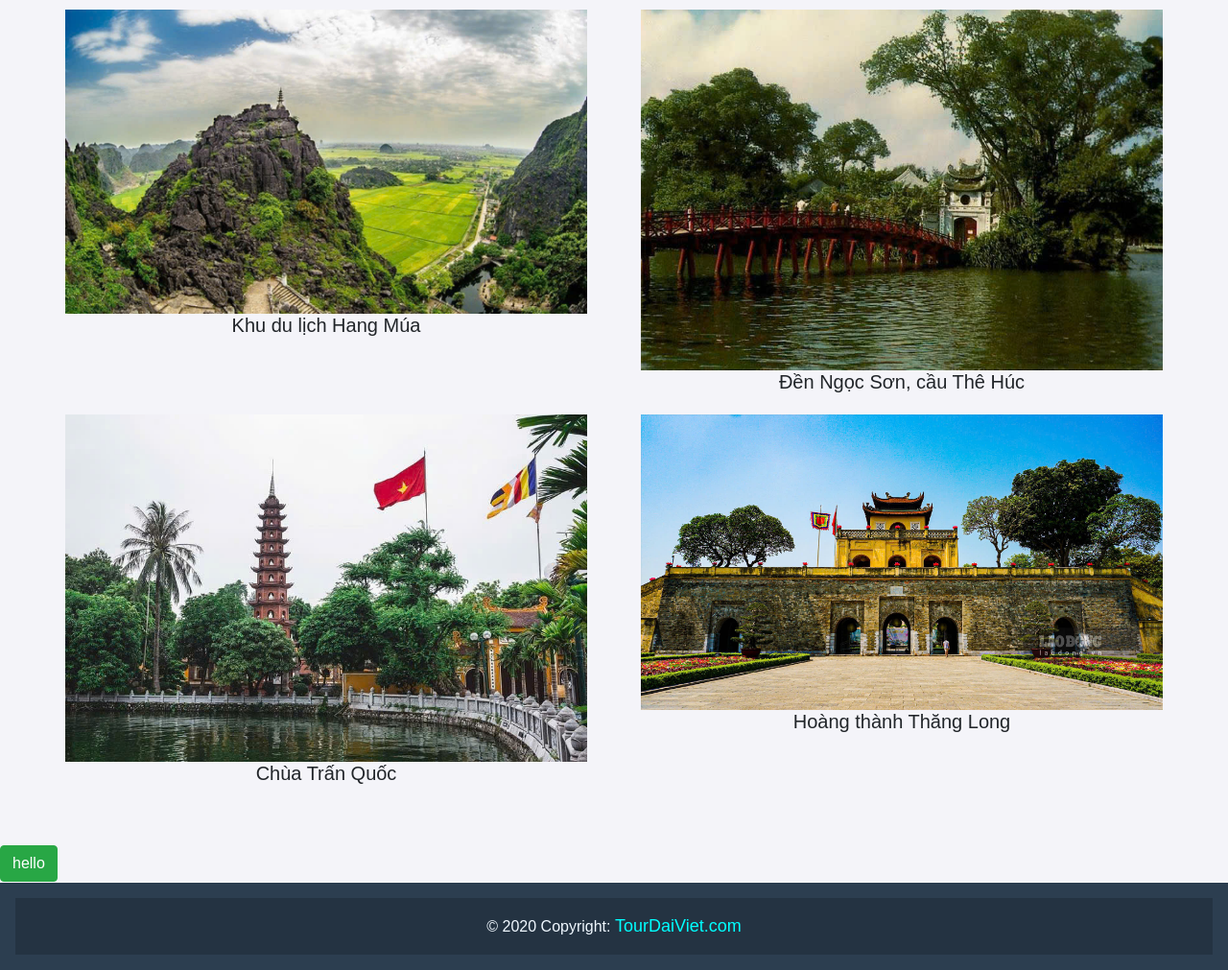
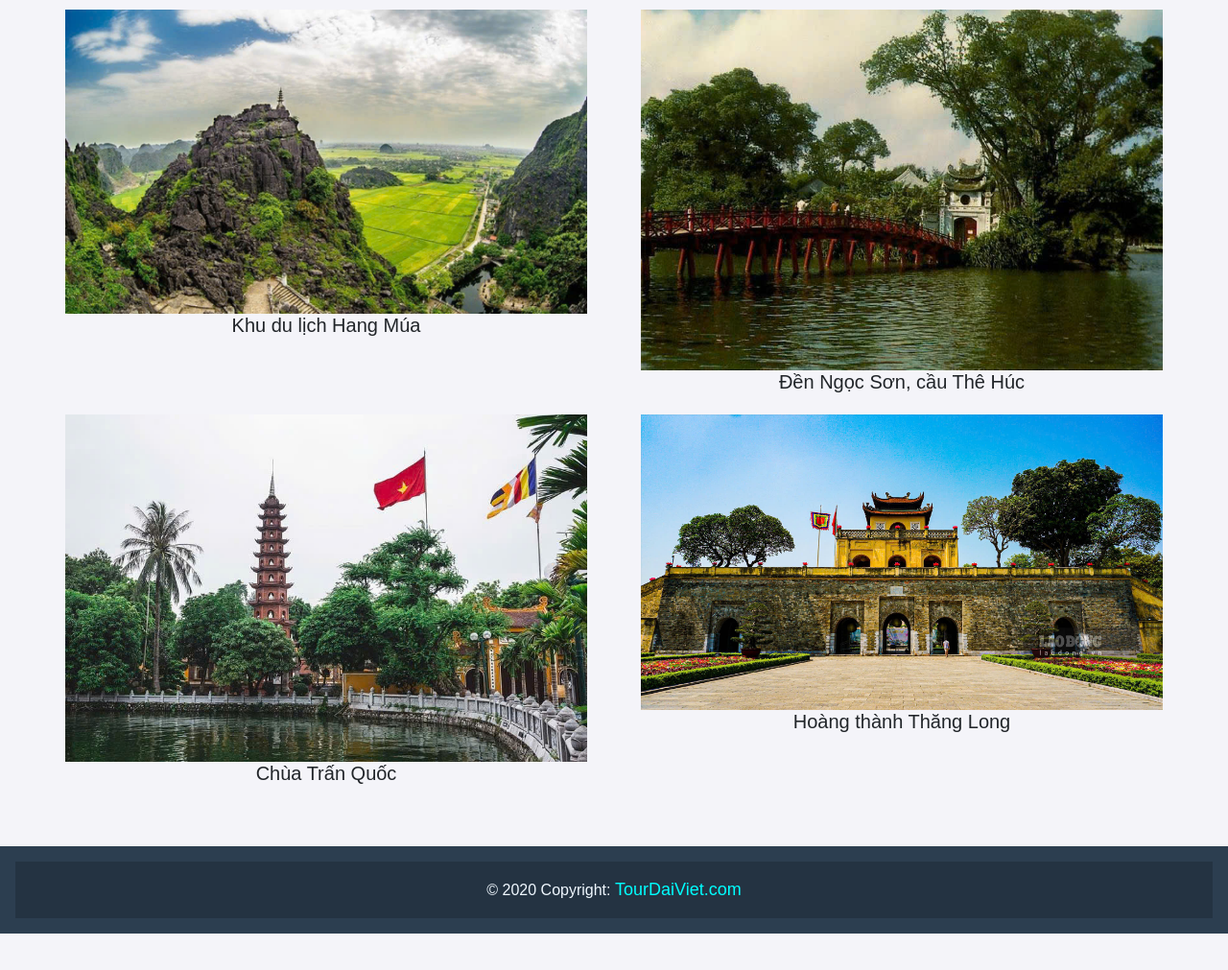
Before and after one commit to NguyenGiaPhu1779/Tour-Dai-Viet-10A16, a plain HTML site: page Location.html in a window 1280 px wide. Shown: the part 1396-2407 px from the top of the page at 96% size. After the commit the page ends 2369 px from the top, so only its background shows below. Drawn offline with nearby package versions, Linux system fonts and the light colour scheme.

Commit message:
bỏ hello

```diff
--- a/Location.html
+++ b/Location.html
@@ -321,7 +321,6 @@
             </div>
         </div>
     </div>
-    <button class=" btn btn-success">hello</button>
     <footer class="bg-body-tertiary text-center p-3 " style="background-color: rgba(0, 0, 0, 0.05);">
 
         <!-- Copyright -->
```
